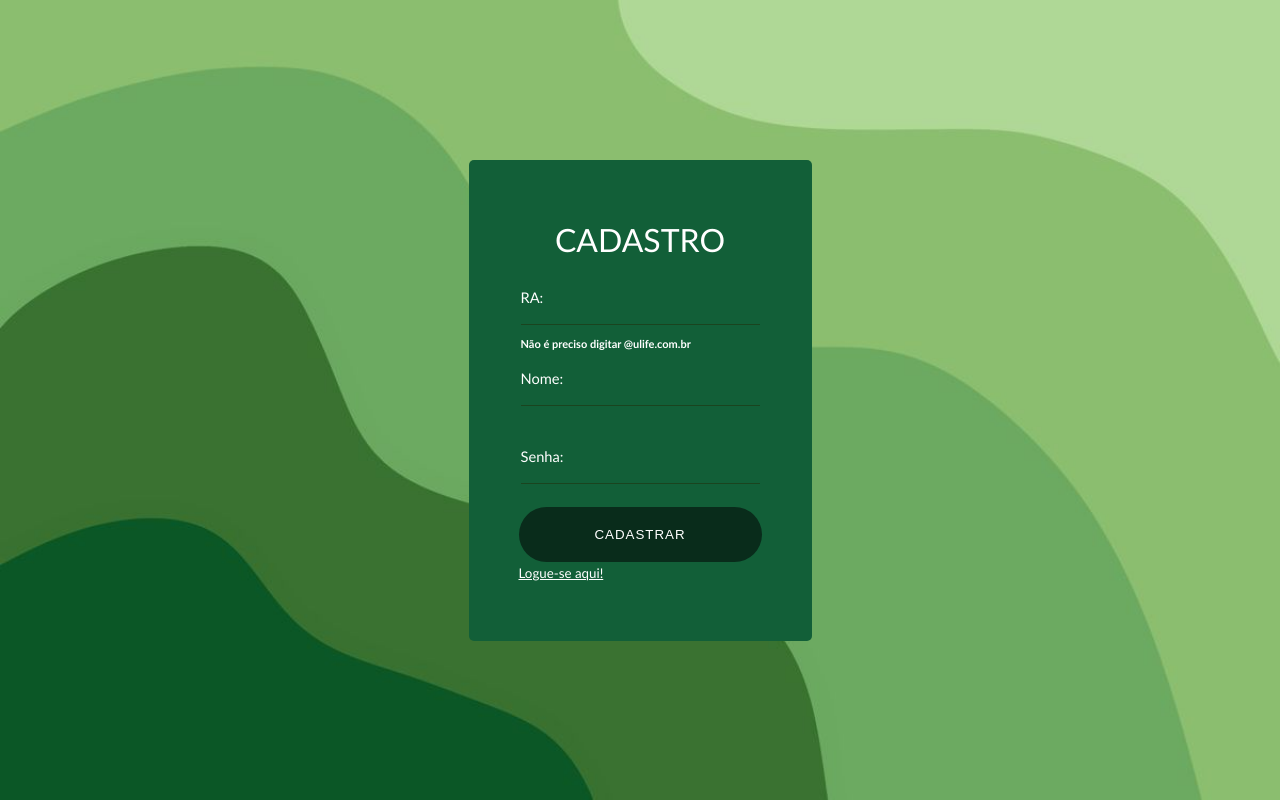
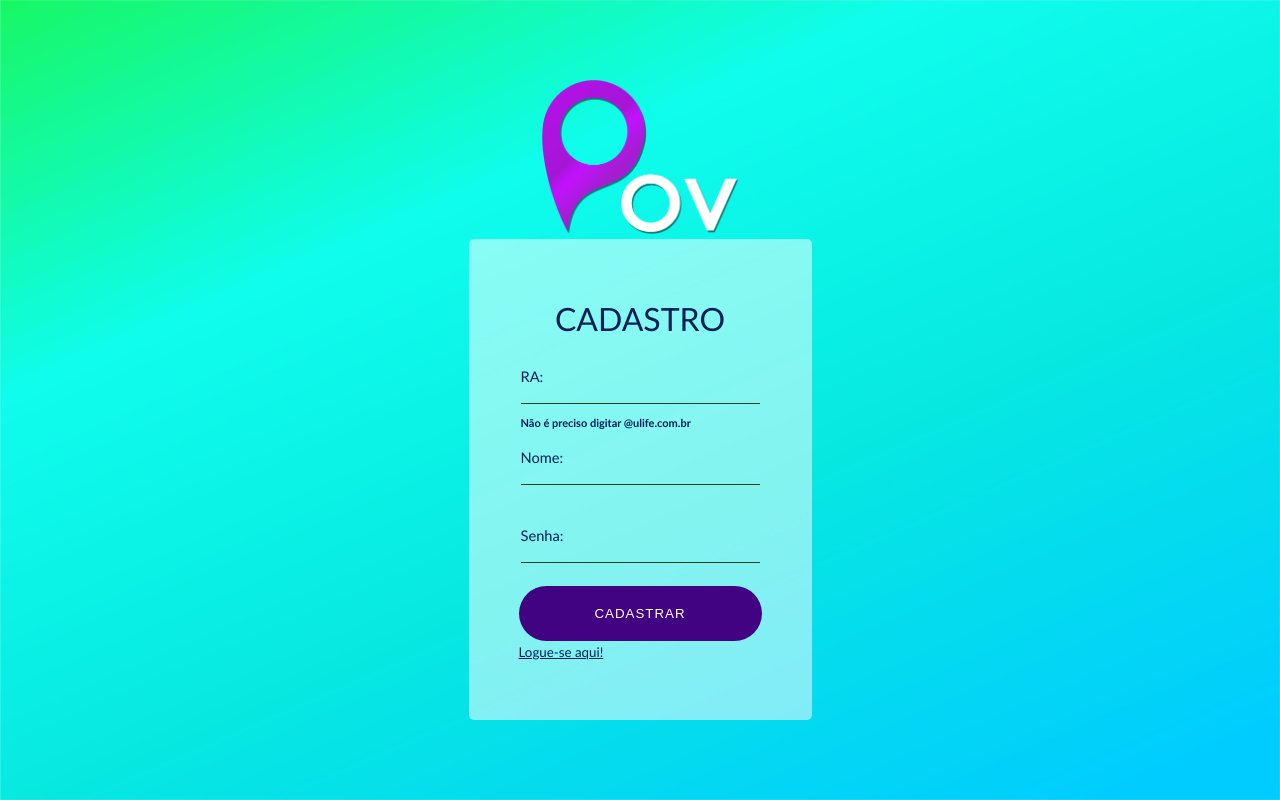
Before and after one commit to PedroLsRz/POV, a PHP site: page /cadastro.php in a window 1280 px wide. Run offline with PHP 8.4, Linux system fonts and the light colour scheme.

Commit message:
Feat: logo e cores tela cadastro

```diff
--- a/cadastro.php
+++ b/cadastro.php
@@ -13,6 +13,7 @@
 
 <!-- Classe para manipular o fundo da pagina-->
 <div class="fundo">
+    <img class= "img" src="img/logoPov.png" >
                         <!-- Formuláro de cadastro-->
     <form class= "forms" id=" form-cadastro" action = "" method = "POST" >
         <h1 class = "tituloform">CADASTRO</h1>
--- a/estilos/stylecadastro.css
+++ b/estilos/stylecadastro.css
@@ -5,17 +5,18 @@ body {
 
 }
 .fundo {
+    flex-direction: column;
     width: 100vw;
     height: 100vh;
     justify-content: center;
     display: flex;
     align-items: center;
-    background-image: url(../img/3.jpg);
+    background-image: url(../img/fundo.jpg);
     background-size: cover;
     background-repeat: no-repeat;
 }
 .forms {
-    background-color: rgb(18, 95, 56);
+    background-color: rgba(255, 255, 255, 0.503);
     padding: 60px 50px;
     border-radius: 5px;
 }
@@ -24,15 +25,15 @@ body {
     display: flex;
     align-items: center;
     flex-direction: column;
-    color: rgb(255, 255, 255);
-    font-weight: 400;
+    color: rgb(0, 31, 84);
+    font-weight: 500;
 }
 .user {
-    color: white;
+    color: rgb(0, 31, 84);
     font-size: 11pt;
     margin: 2px;
     margin-top: 30px;
-    font-weight: 400;
+    font-weight: 500;
 }
 .user > input {
 
@@ -40,7 +41,7 @@ body {
     padding-right: 60px;
     background-color: rgba(18, 95, 57, 0);
     border: none;
-    color: white;
+    color: rgb(0, 31, 84);
     margin-bottom: 10px;
     border-bottom: 1px solid rgb(26, 68, 31);
     outline: none;
@@ -48,15 +49,15 @@ body {
 .descricao {
     font-size: 11px;
     margin: 2px;
-    color: white;
+    color: rgb(0, 31, 84);
     margin-bottom: 20px;
 }
 .nome{
-    color: white;
+    color: rgb(0, 31, 84);
     font-size: 11pt;
     margin: 2px;
     margin-top: 10px;
-    font-weight: 400;
+    font-weight: 500;
 
 }
 .nome > input {
@@ -64,17 +65,17 @@ body {
     padding-right: 60px;
     background-color: rgba(18, 95, 57, 0);
     border: none;
-    color: white;
+    color: rgb(0, 31, 84);
     margin-bottom: 40px;
     border-bottom: 1px solid rgb(26, 68, 31);
     outline: none;
 }
 .senha {
-    color: white;
+    color: rgb(0, 31, 84);
     font-size: 11pt;
     margin: 2px;
     margin-bottom: 3px;
-    font-weight: 400;
+    font-weight: 500;
 
 }
 .senha > input{
@@ -82,7 +83,7 @@ body {
     padding-right: 60px;
     background-color: rgba(18, 95, 57, 0);
     border: none;
-    color: white;
+    color: rgb(0, 31, 84);
     margin-bottom: 20px;
     border-bottom: 1px solid rgb(26, 68, 31);
     outline: none;
@@ -93,7 +94,7 @@ body {
     padding: 20px 0px;
     border: none;
     border-radius: 35px;
-    background-color: rgb(9, 44, 27);
+    background-color: rgb(66, 3, 130);
     color: rgb(255, 255, 255);
     font-weight: 400;
     justify-content: center;
@@ -102,17 +103,24 @@ body {
 
 }
 .botao:hover{
-    background-color: rgb(97, 96, 177);
+    background-color: rgb(96, 10, 181);
     transition: 0.3s;
-    color: aqua;
+    color: rgb(227, 230, 230);
 }
 .cadastrar{
-    color: white;
+    color: rgb(0, 31, 84);
     font-size: 10pt;
 }
 .cadastrofail{
-    color: rgb(251, 255, 0);
+    color: rgb(173, 4, 4);
     font-size: 11pt;
     text-align: center;
     margin-top: 10px;
 }
+.img{
+    display: flex;
+    height: 12vw;
+    min-height: 130px;
+    margin-bottom: 5px;
+
+}
--- a/login.php
+++ b/login.php
@@ -18,8 +18,8 @@
 <div class="fundo">
     <!-- Logo da aplicação -->
 
+    <img class= "img" src="img/logoPov.png" >
                         <!-- Formuláro de cadastro-->
-                        <img class= "img" src="img/logoPov.png" >
     <form class= "forms" action="" id="form-login" method = "POST" >
 
         <h1 class = "tituloform">LOGIN</h1>
```
